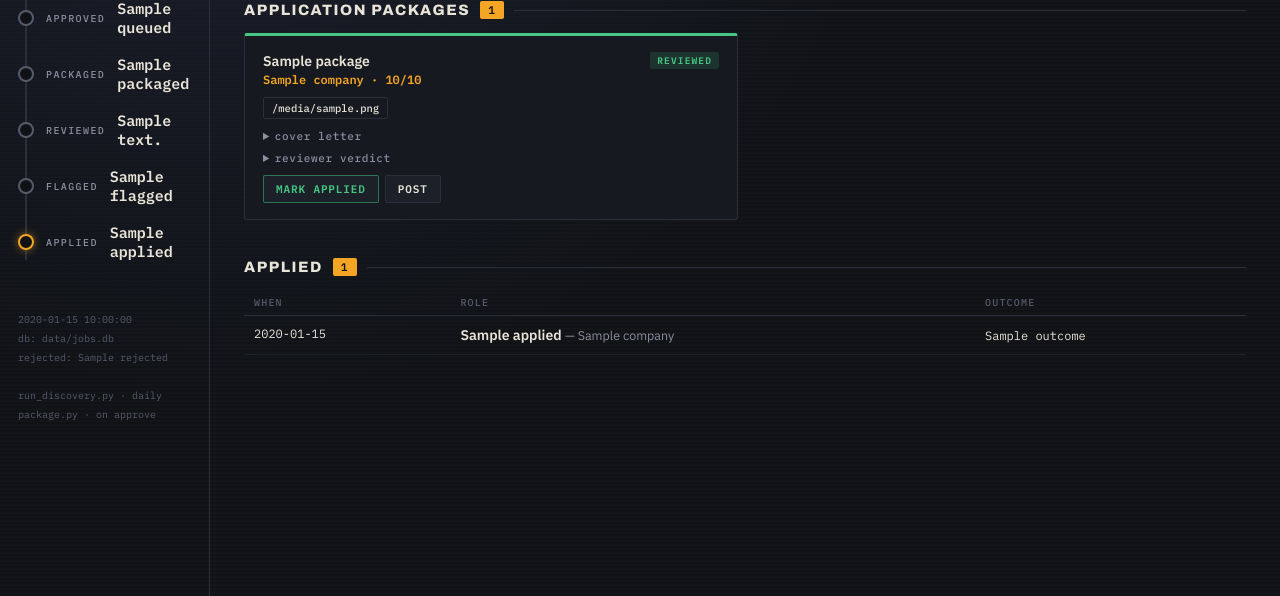
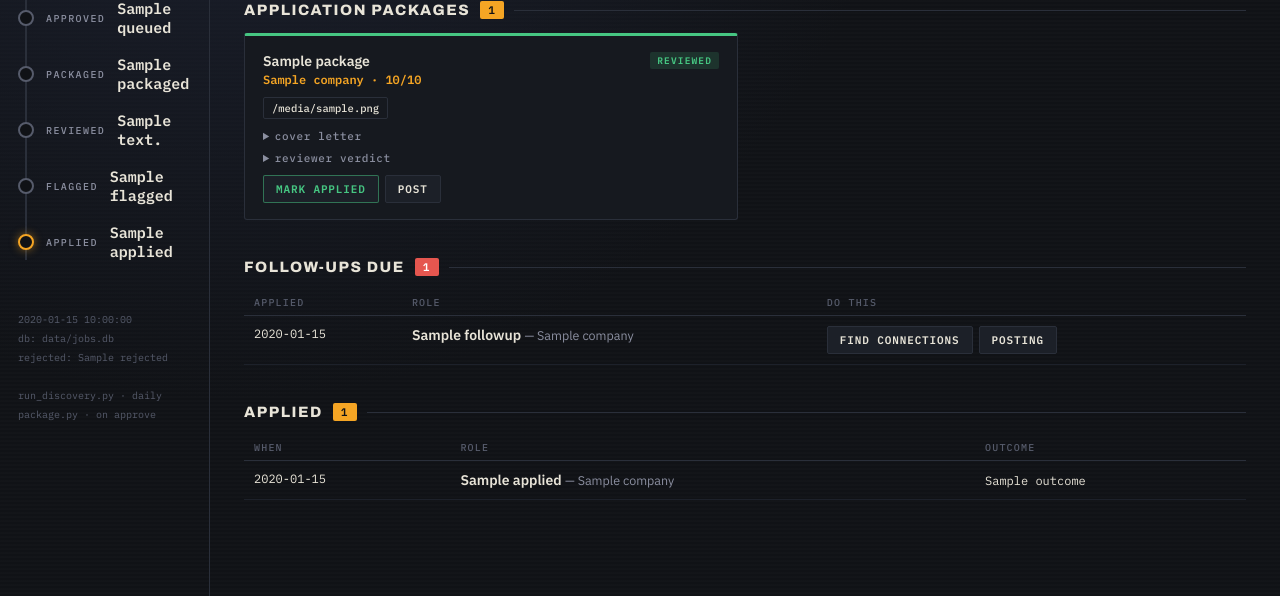
Before and after one commit to 18rizheng/jobapplier, a Flask app: template templates/dashboard.html in a window 1280 px wide. Shown: the part 204-800 px from the top of the page. Run offline with Flask 3, Linux system fonts and the light colour scheme; the template is opened without the code that fills it: most values are stand-ins (such as "Sample title", 1, 10 or a date in 2020).

Commit message:
Interview-rate loop 2: follow-up tracking, referral links, JSON retry
Dashboard surfaces follow-ups due (applied 7+ days, no outcome) with
LinkedIn connection-search links; assist checklists now lead with a
referral check before applying. complete_json retries once on
malformed CLI JSON (fixed the one-off ReviewVerdict validation
failure - all 8 packages now PASS with summaries and hooks).

Co-Authored-By: Claude Fable 5 <noreply@anthropic.com>

```diff
--- a/app.py
+++ b/app.py
@@ -5,8 +5,9 @@ Run:  .venv\\Scripts\\python app.py   ->  http://localhost:5713
 
 import json
 import re
-from datetime import datetime, timezone
+from datetime import datetime, timedelta, timezone
 from pathlib import Path
+from urllib.parse import quote
 
 from flask import Flask, abort, jsonify, render_template, request, send_from_directory
 
@@ -70,11 +71,17 @@ def dashboard():
 
     applied = [dict(r) for r in conn.execute(
         "SELECT * FROM jobs WHERE applied_at IS NOT NULL ORDER BY applied_at DESC LIMIT 30")]
+    cutoff = (datetime.now(timezone.utc) - timedelta(days=7)).isoformat(timespec="seconds")
+    followups = [j for j in applied if j["outcome"] is None and (j["applied_at"] or "") < cutoff]
+    for job in followups:
+        job["linkedin_search"] = ("https://www.linkedin.com/search/results/people/?keywords="
+                                  + quote(job["company"] or ""))
 
     return render_template(
         "dashboard.html",
         counts=counts, total=total, queue=queue, packages=packages,
-        applied=applied, now=datetime.now(timezone.utc).strftime("%Y-%m-%d %H:%M UTC"))
+        applied=applied, followups=followups,
+        now=datetime.now(timezone.utc).strftime("%Y-%m-%d %H:%M UTC"))
 
 
 @app.route("/api/jobs/<int:job_id>/<action>", methods=["POST"])
--- a/apply.py
+++ b/apply.py
@@ -30,9 +30,14 @@ def detect_lane(url):
 
 
 def write_assist(folder, row, answers):
+    from urllib.parse import quote
     locked = "\n".join(f"- {k}: {v}" for k, v in answers["answers"].items())
+    referral = ("https://www.linkedin.com/search/results/people/?keywords="
+                + quote(row["company"] or ""))
     (folder / "assist.md").write_text(
         f"# Assisted application: {row['title']} - {row['company']}\n\n"
+        f"0. BEFORE applying, check for connections (referrals beat every other channel):\n"
+        f"   {referral}\n"
         f"1. Open: {row['url']}\n"
         f"2. Attach: {answers['resume_file']} (in this folder)\n"
         f"3. Cover letter: cover_letter.md (in this folder)\n"
--- a/templates/dashboard.html
+++ b/templates/dashboard.html
@@ -162,6 +162,21 @@ details pre{white-space:pre-wrap;font:400 11.5px var(--mono);color:var(--dim);ba
       {% endfor %}
     </div>
 
+    {% if followups %}
+    <h2>Follow-ups due <span class="count" style="background:var(--red);color:#fff">{{ followups|length }}</span><span class="rule"></span></h2>
+    <table>
+      <tr><th>applied</th><th>role</th><th>do this</th></tr>
+      {% for j in followups %}
+      <tr><td style="font-family:var(--mono);font-size:12px">{{ (j.applied_at or '')[:10] }}</td>
+          <td><span class="t">{{ j.title[:55] }}</span> <span class="sub">— {{ j.company }}</span></td>
+          <td><div class="actions">
+            <a class="btn" href="{{ j.linkedin_search }}" target="_blank">Find connections</a>
+            <a class="btn" href="{{ j.url }}" target="_blank">Posting</a>
+          </div></td></tr>
+      {% endfor %}
+    </table>
+    {% endif %}
+
     <h2>Applied <span class="count">{{ applied|length }}</span><span class="rule"></span></h2>
     {% if applied %}
     <table>
```
Also changed, not shown: pipeline/llm.py (+12 -5 lines).
